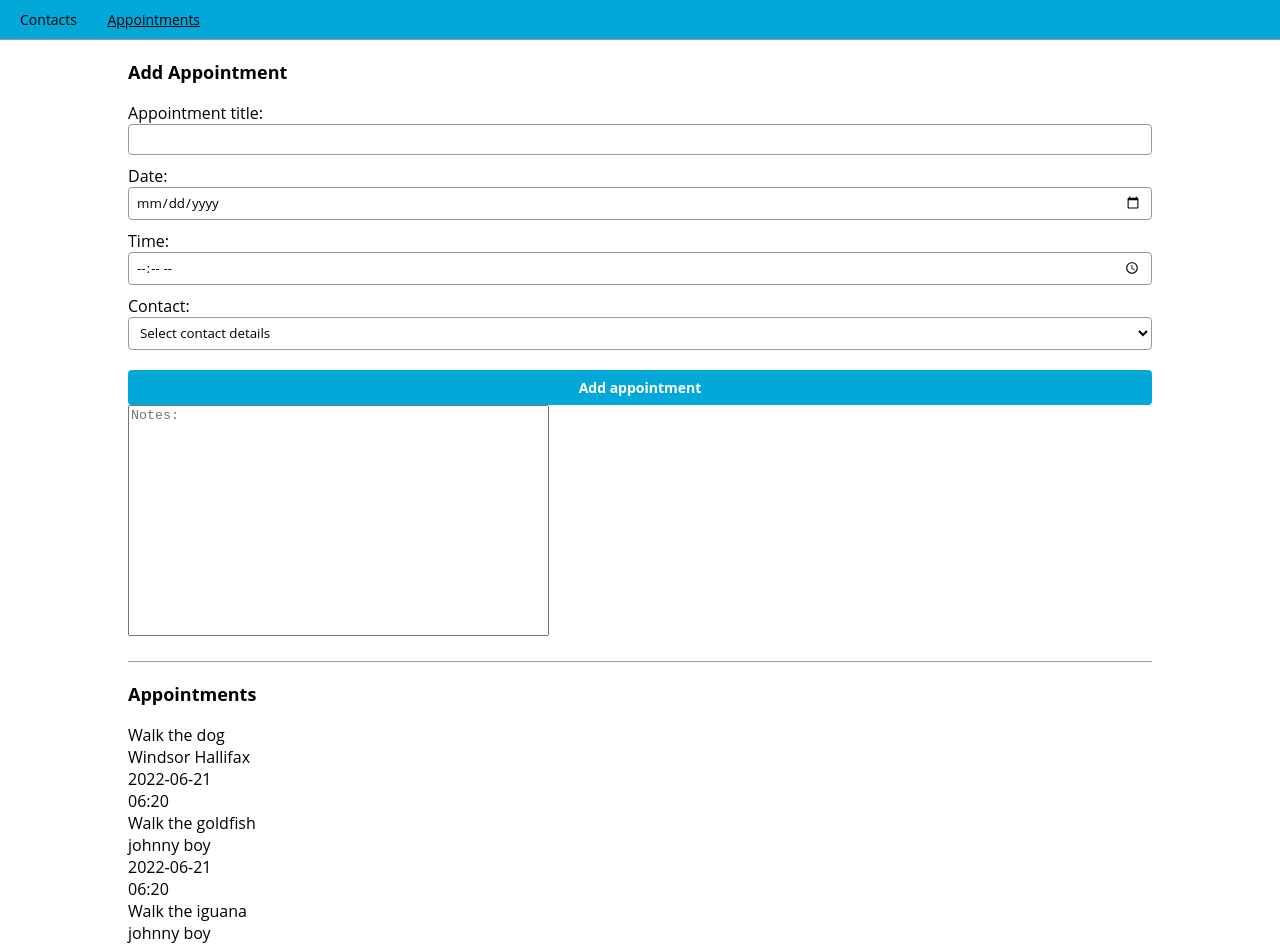
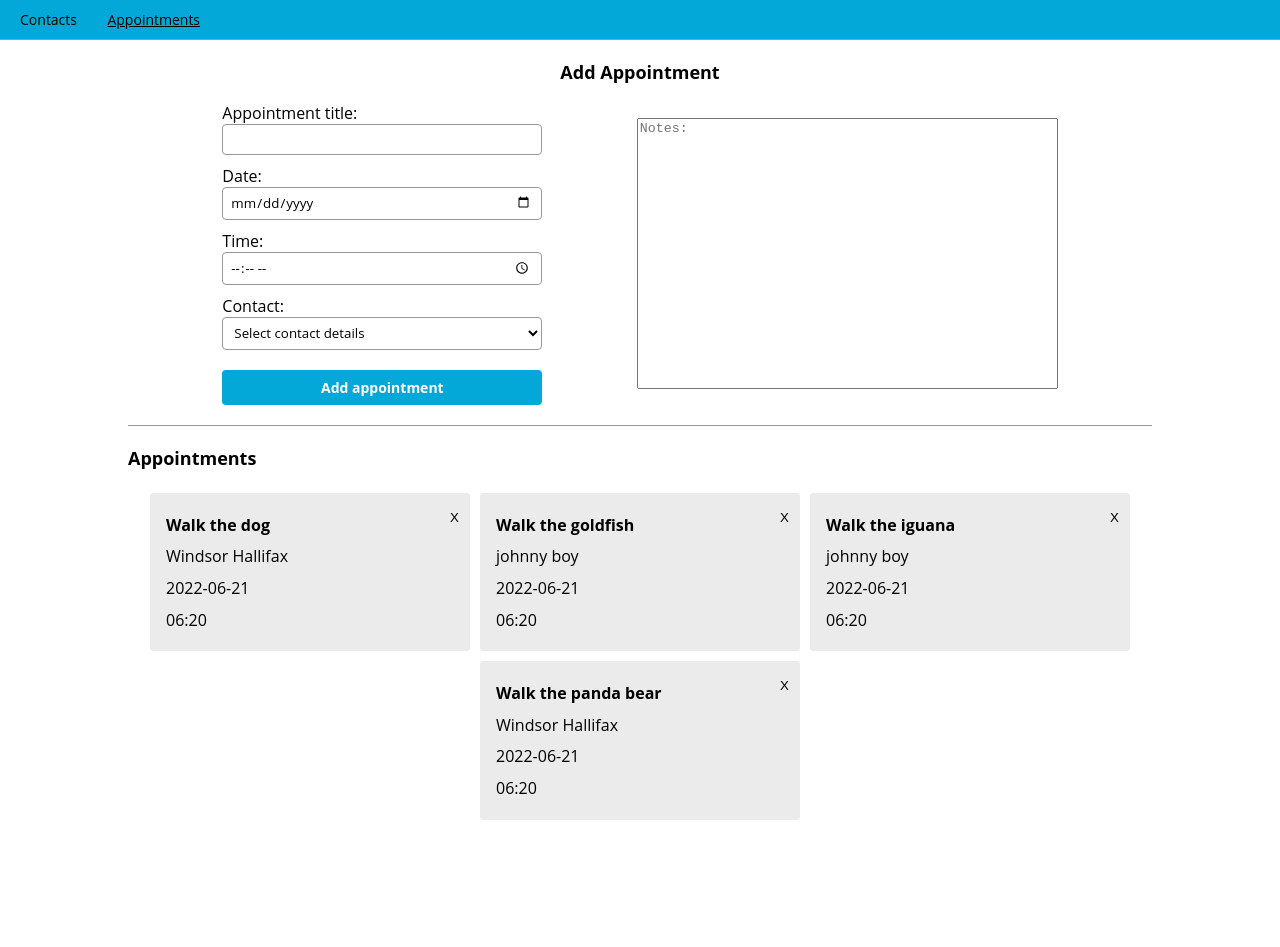
Before and after one commit to DanielStewardson/React-Appointment-Planner, a React (Create React App) app: page /appointments in a window 1280 px wide. Shown: the top 947 px of the page. After the commit the page ends 825 px from the top, so only its background shows below. Built offline with nearby package versions, Linux system fonts and the light colour scheme.

Commit message:
add delete button component and state

```diff
--- /dev/null
+++ b/src/components/deleteButton/DeleteButton.js
@@ -0,0 +1,8 @@
+import React from "react";
+
+export const DeleteButton = ({ id, handleDelete }) => {
+
+    return (
+        <button className='delete-button' onClick={() => {handleDelete(id)}}>X</button>
+    )
+}
--- a/src/components/tile/Tile.js
+++ b/src/components/tile/Tile.js
@@ -1,10 +1,12 @@
 import React from "react";
+import { DeleteButton } from "../deleteButton/DeleteButton";
 
-export const Tile = ({ data }) => {
+export const Tile = ({ data, id, handleDelete }) => {
   const tileData = Object.values(data);
 
   return (
     <div className="tile-container">
+      <DeleteButton id={id} handleDelete={handleDelete} />
       {
         tileData.map((element, index) => {
           if (index === 0){
@@ -16,3 +18,5 @@ export const Tile = ({ data }) => {
     </div>
   );
 };
+
+// Make notes a pop out on click rather then straight render
--- a/src/components/tileList/TileList.js
+++ b/src/components/tileList/TileList.js
@@ -1,7 +1,7 @@
 import React from "react";
 import { Tile } from "../tile/Tile";
 
-export const TileList = ({ data, emptyMessage }) => {
+export const TileList = ({ data, emptyMessage, handleDelete }) => {
   if (!data || data.length === 0) {
     return (
       <div>
@@ -10,12 +10,12 @@ export const TileList = ({ data, emptyMessage }) => {
       )
   }
   return (
-    <div>
+    <>
       {
         data.map((element, index) => {
-          return <Tile key={index} data={element} />
+          return <Tile key={index} data={element} handleDelete={handleDelete} id={index}/>
         })
       }
-    </div>
+    </>
   );
 };
--- a/src/containers/appointmentsPage/AppointmentsPage.js
+++ b/src/containers/appointmentsPage/AppointmentsPage.js
@@ -1,8 +1,9 @@
 import React, { useState } from "react";
 import { AppointmentForm } from "../../components/appointmentForm/AppointmentForm";
 import { TileList } from "../../components/tileList/TileList";
+import './appointmentsPage.css';
 
-export const AppointmentsPage = ({ appointments, contacts, addAppointment }) => {
+export const AppointmentsPage = ({ appointments, contacts, addAppointment, handleDelete }) => {
   /*
   Define state variables for
   appointment info
@@ -11,6 +12,7 @@ export const AppointmentsPage = ({ appointments, contacts, addAppointment }) =>
   const [contact, setContact] = useState('');
   const [date, setDate] = useState('');
   const [time, setTime] = useState('');
+  const [body, setBody] = useState('');
 
   const handleSubmit = (e) => {
     e.preventDefault();
@@ -26,11 +28,12 @@ export const AppointmentsPage = ({ appointments, contacts, addAppointment }) =>
    } else if (!date || !time) {
     alert('When is your appointment?')
    } else {
-    addAppointment(title, contact, date, time);
+    addAppointment(title, contact, date, time, body);
     setTitle('');
     setContact('');
     setDate('');
     setTime('');
+    setBody('');
     return;
    }
 
@@ -42,6 +45,7 @@ export const AppointmentsPage = ({ appointments, contacts, addAppointment }) =>
     contact, setContact,
     date, setDate,
     time, setTime,
+    body, setBody,
     handleSubmit
   }
 
@@ -49,14 +53,16 @@ export const AppointmentsPage = ({ appointments, contacts, addAppointment }) =>
 
   return (
     <div>
-      <section>
+      <section className='add-appointment'>
         <h2>Add Appointment</h2>
         <AppointmentForm {...childProps} />
       </section>
       <hr />
-      <section>
+      <section className='appointments-list'>
         <h2>Appointments</h2>
-        <TileList data={appointments} emptyMessage={emptyMessage} />
+        <div className="appointments-tiles">
+          <TileList data={appointments} emptyMessage={emptyMessage} handleDelete={handleDelete} />
+        </div>
       </section>
     </div>
   );
--- a/src/containers/contactsPage/ContactsPage.js
+++ b/src/containers/contactsPage/ContactsPage.js
@@ -1,8 +1,9 @@
 import React, { useState, useEffect } from "react";
 import { ContactForm } from '../../components/contactForm/ContactForm';
 import { TileList } from "../../components/tileList/TileList";
+import './contactsPage.css';
 
-export const ContactsPage = ({ contacts, addContact }) => {
+export const ContactsPage = ({ contacts, addContact, handleDelete }) => {
   /*
   Define state variables for
   contact info and duplicate check
@@ -63,14 +64,16 @@ export const ContactsPage = ({ contacts, addContact }) => {
 
   return (
     <div>
-      <section>
+      <section className='add-contact'>
         <h2>Add Contact</h2>
         <ContactForm {...childProps} />
       </section>
       <hr />
-      <section>
+      <section className='contacts-list'>
         <h2>Contacts</h2>
-        <TileList data={contacts} emptyMessage={emptyMessage} />
+        <div className="contacts-tiles">
+          <TileList data={contacts} emptyMessage={emptyMessage} handleDelete={handleDelete} />
+        </div>
       </section>
     </div>
   );
```
